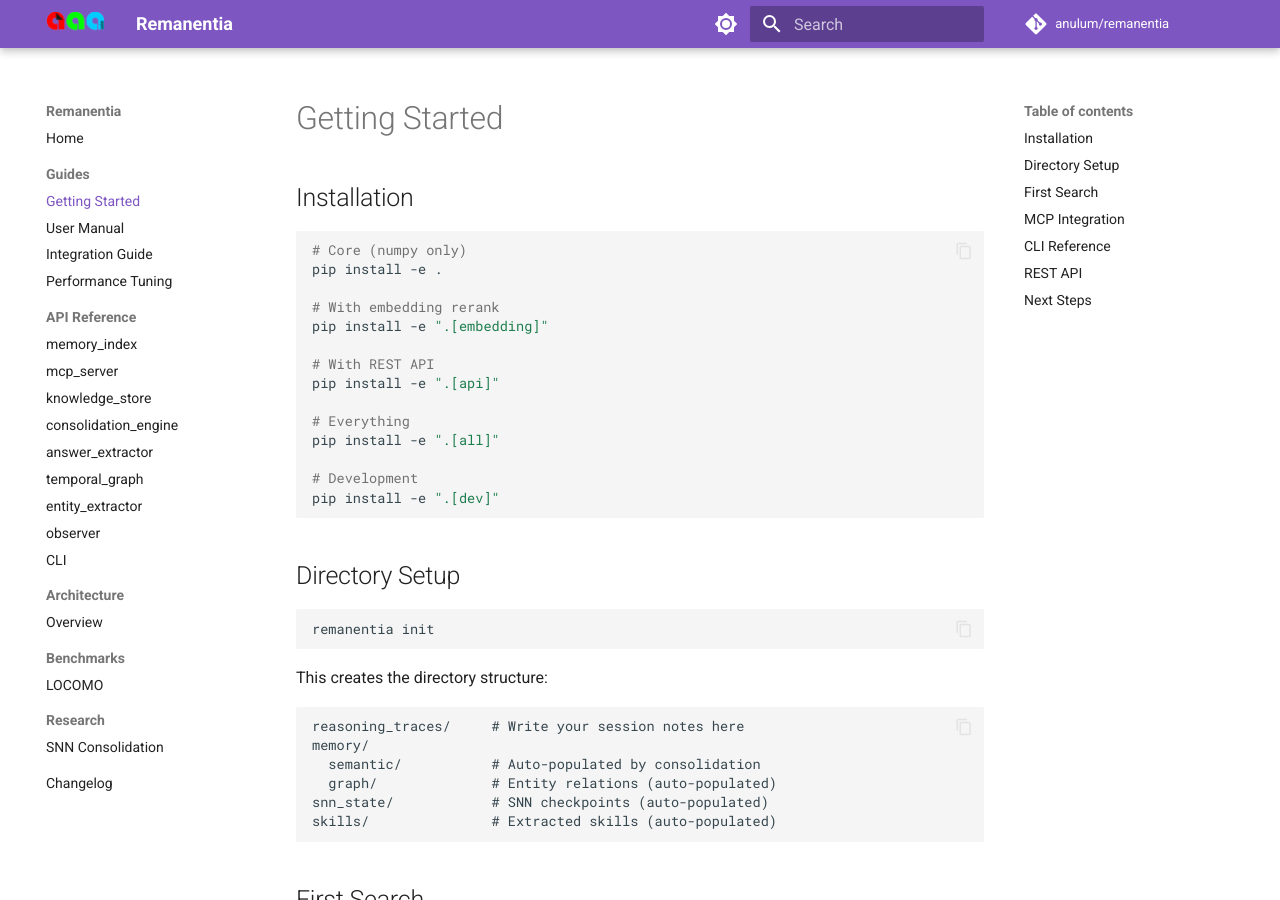
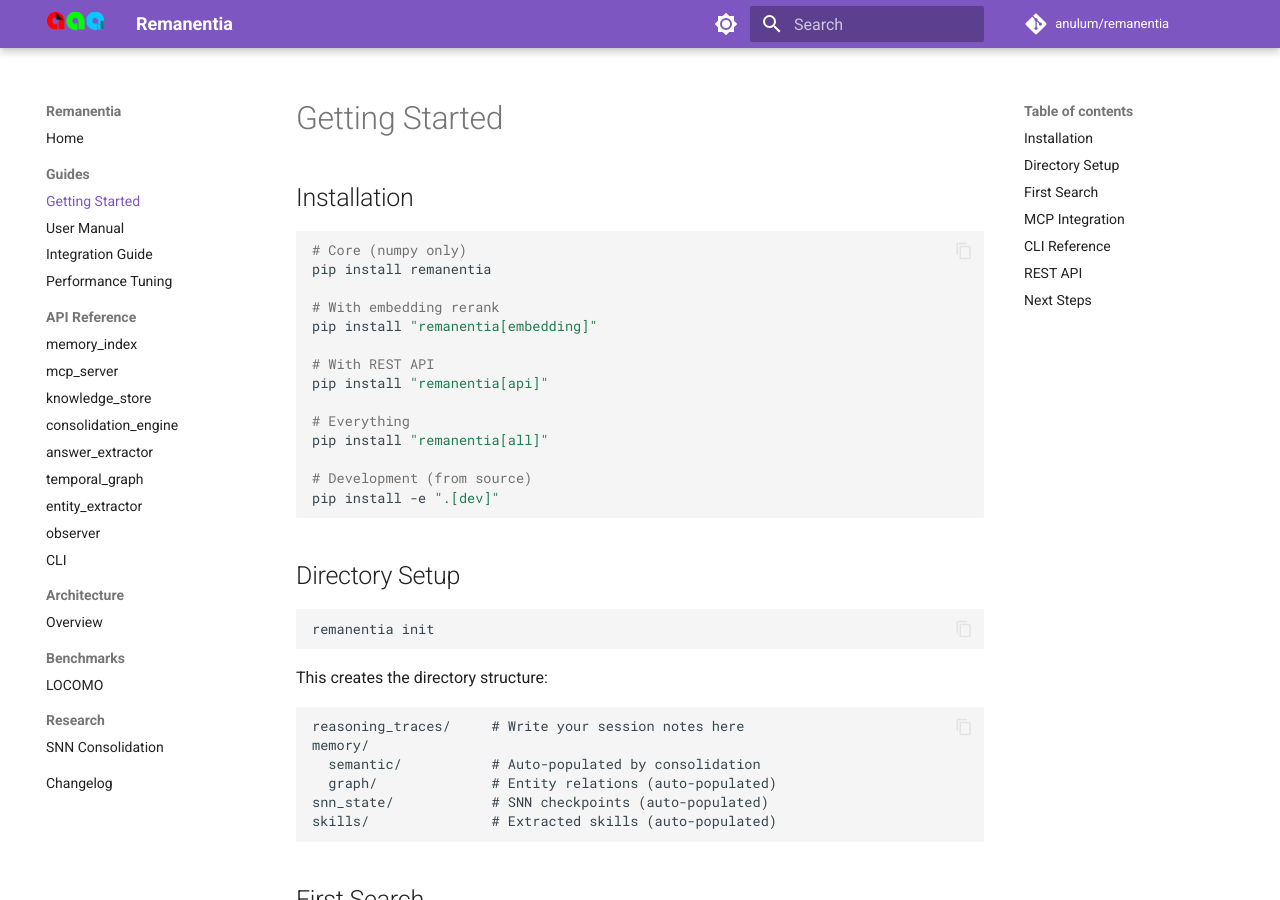
Before and after one commit to anulum/remanentia, an MkDocs documentation site: the page built from docs/guides/getting-started.md, in a window 1280 px wide and 900 px high. Built offline with MkDocs 1.6.1 and Material for MkDocs 9.7.7, drawn with Linux system fonts in a browser that asks for light colours; comment, search, counter and statistics services are not loaded.

Commit message:
Add PyPI publish workflow (OIDC trusted publisher) + pip install remanentia
- publish.yml: triggered on release, OIDC trusted publisher, pypi environment
- pyproject.toml: add Changelog + Discussions URLs
- README + docs: pip install remanentia in Quick Start

Co-Authored-By: Arcane Sapience <protoscience@anulum.li>

````diff
--- a/docs/guides/getting-started.md
+++ b/docs/guides/getting-started.md
@@ -4,18 +4,18 @@
 
 ```bash
 # Core (numpy only)
-pip install -e .
+pip install remanentia
 
 # With embedding rerank
-pip install -e ".[embedding]"
+pip install "remanentia[embedding]"
 
 # With REST API
-pip install -e ".[api]"
+pip install "remanentia[api]"
 
 # Everything
-pip install -e ".[all]"
+pip install "remanentia[all]"
 
-# Development
+# Development (from source)
 pip install -e ".[dev]"
 ```
 
--- a/pyproject.toml
+++ b/pyproject.toml
@@ -55,10 +55,12 @@
 remanentia = "cli:main"
 
 [project.urls]
-Homepage = "https://remanentia.com"
+Homepage = "https://www.remanentia.com"
 Repository = "https://github.com/anulum/remanentia"
-Documentation = "https://remanentia.com/docs"
+Documentation = "https://www.remanentia.com/docs"
 Issues = "https://github.com/anulum/remanentia/issues"
+Changelog = "https://github.com/anulum/remanentia/blob/main/CHANGELOG.md"
+Discussions = "https://github.com/anulum/remanentia/discussions"
 Author = "https://www.anulum.li"
 
 [tool.setuptools]
````
Also changed, not shown: README.md (+4 -1 lines), docs/index.md (+1 -1 lines), 1 other file.
